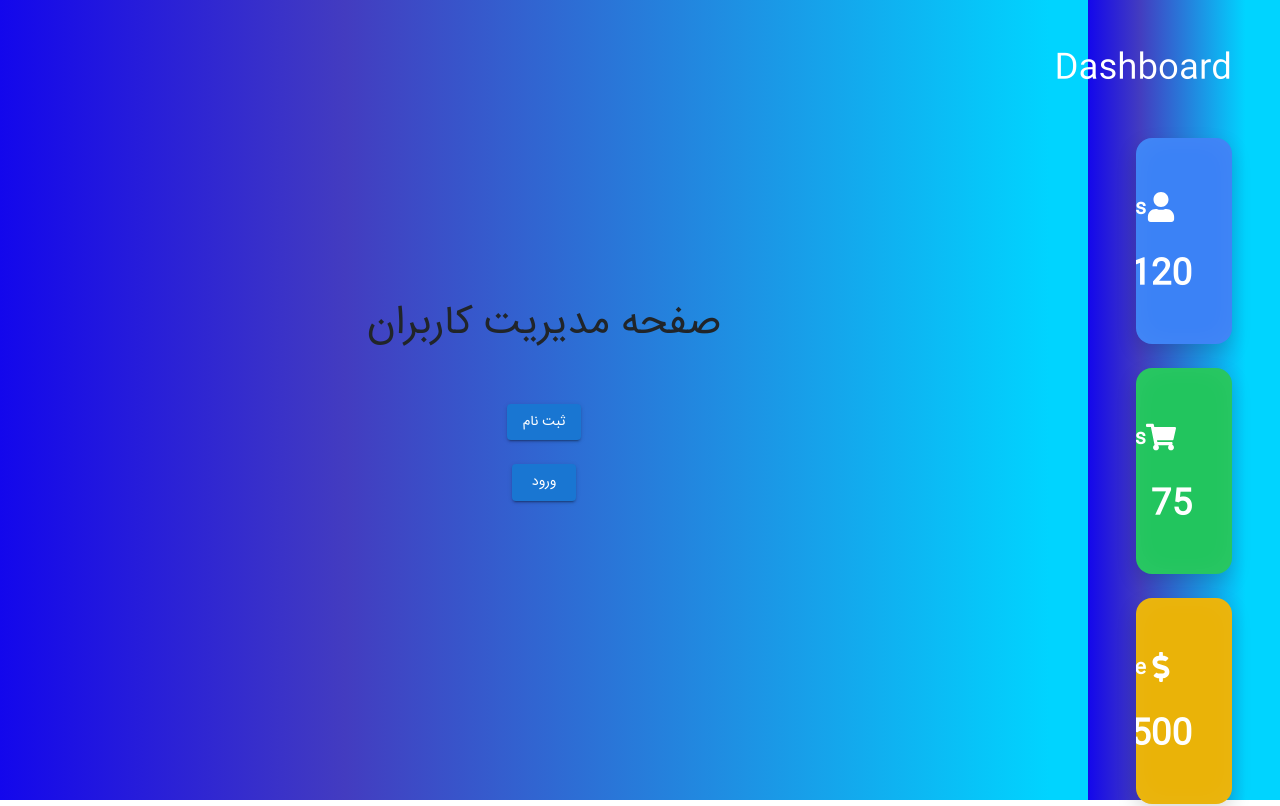
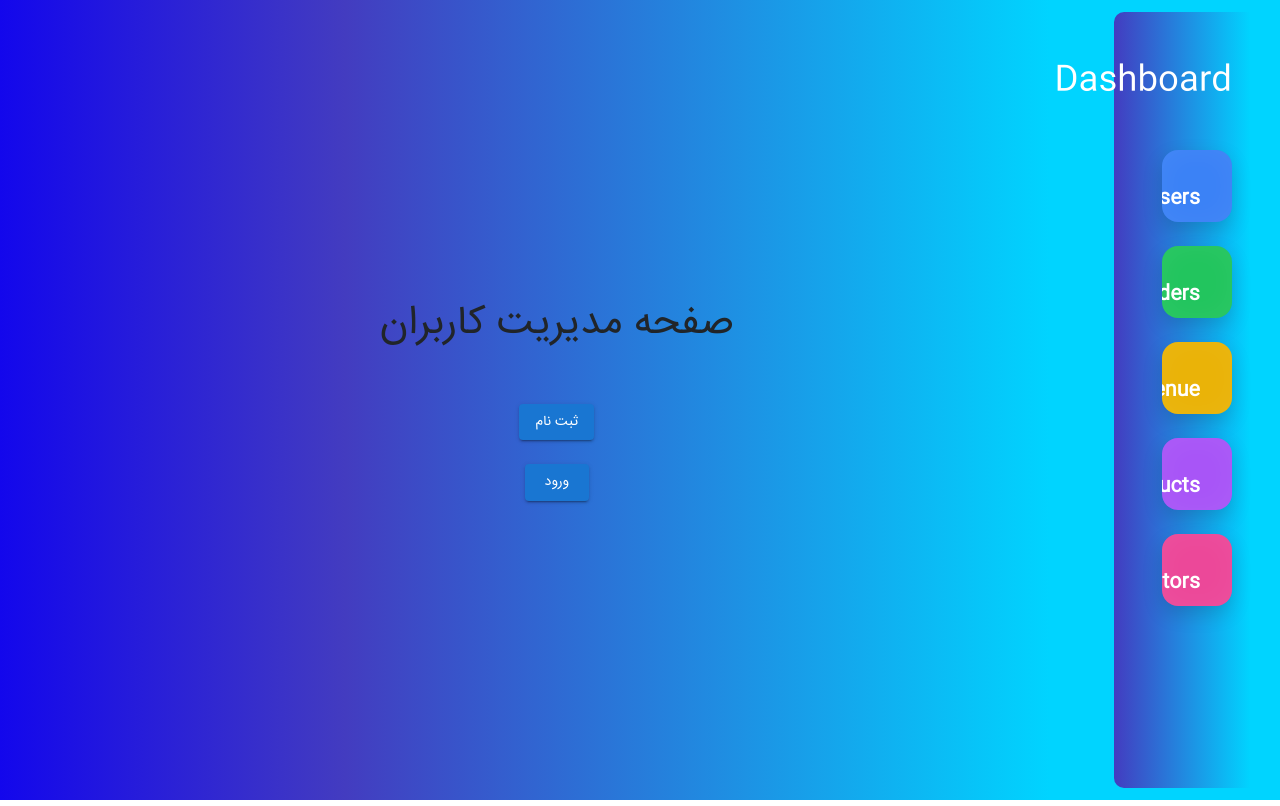
Before and after one commit to MAHDIEMKA/user-setting-frontend, a React (Vite) app: page / in a window 1280 px wide. Shown: the top 806 px of the page. Built offline with nearby package versions, Linux system fonts and the light colour scheme.

Commit message:
حل مشکل داشبورد

```diff
--- a/src/pages/Dashboard/Dashboard.tsx
+++ b/src/pages/Dashboard/Dashboard.tsx
@@ -20,11 +20,12 @@ export default function Dashboard() {
     <Box
       sx={{
         p: 6,
-        width: "15%",
-        background: "linear-gradient(90deg, #1307ec 0%, #433cc0 27%, #00d4ff 82%)",
+        width: "13%",
+        background: "linear-gradient(90deg, #afadda 0%, #433cc0 0%, #00d4ff 82%)",
         // minHeight: "100vh",
         // border: "50px solid black"
-        height: "100vh"
+        height: "97vh",
+        borderRadius: "10px"
       }}
     >
       <Typography
@@ -38,14 +39,12 @@ export default function Dashboard() {
 
       <Box
         sx={{
-          width: "100%",
-          height: "10%",
+          width: "100wh",
           display: "flex",
           flexDirection: "column",
-          justifyContent: "flex-start", // کارت‌ها زیر هم قرار می‌گیرن
+          justifyContent: "center", // کارت‌ها زیر هم قرار می‌گیرن
           gap: 3,
           alignItems: "center",
-          // border: "50px solid black"
         }}
       >
         {cards.map((card, index) => (
@@ -69,7 +68,7 @@ export default function Dashboard() {
                 cursor: "pointer",
                 position: "relative",
                 overflow: "hidden",
-                p: 3,
+                p: 2,
                 transition: "0.4s",
                 width: "100%",
                 "&:hover": {
@@ -83,8 +82,6 @@ export default function Dashboard() {
                   position: "absolute",
                   top: 0,
                   left: 0,
-                  width: "100%",
-                  height: "100%",
                   background:
                     "linear-gradient(135deg, rgba(255,255,255,0.15), transparent)",
                   opacity: 0,
@@ -93,16 +90,10 @@ export default function Dashboard() {
                 }}
               />
 
-              <CardContent sx={{ zIndex: 1 }}>
-                <Box sx={{ display: "flex", alignItems: "center", mb: 2 }}>
-                  <Box sx={{ mr: 2, fontSize: 40 }}>{card.icon}</Box>
-                  <Typography variant="h6" fontWeight="bold">
+              <CardContent sx={{height:"5px" }}>
+                <Typography variant="h6" fontWeight="bold">
                     {card.title}
                   </Typography>
-                </Box>
-                <Typography variant="h4" fontWeight="900">
-                  {card.value}
-                </Typography>
               </CardContent>
             </Card>
           </motion.div>
```
